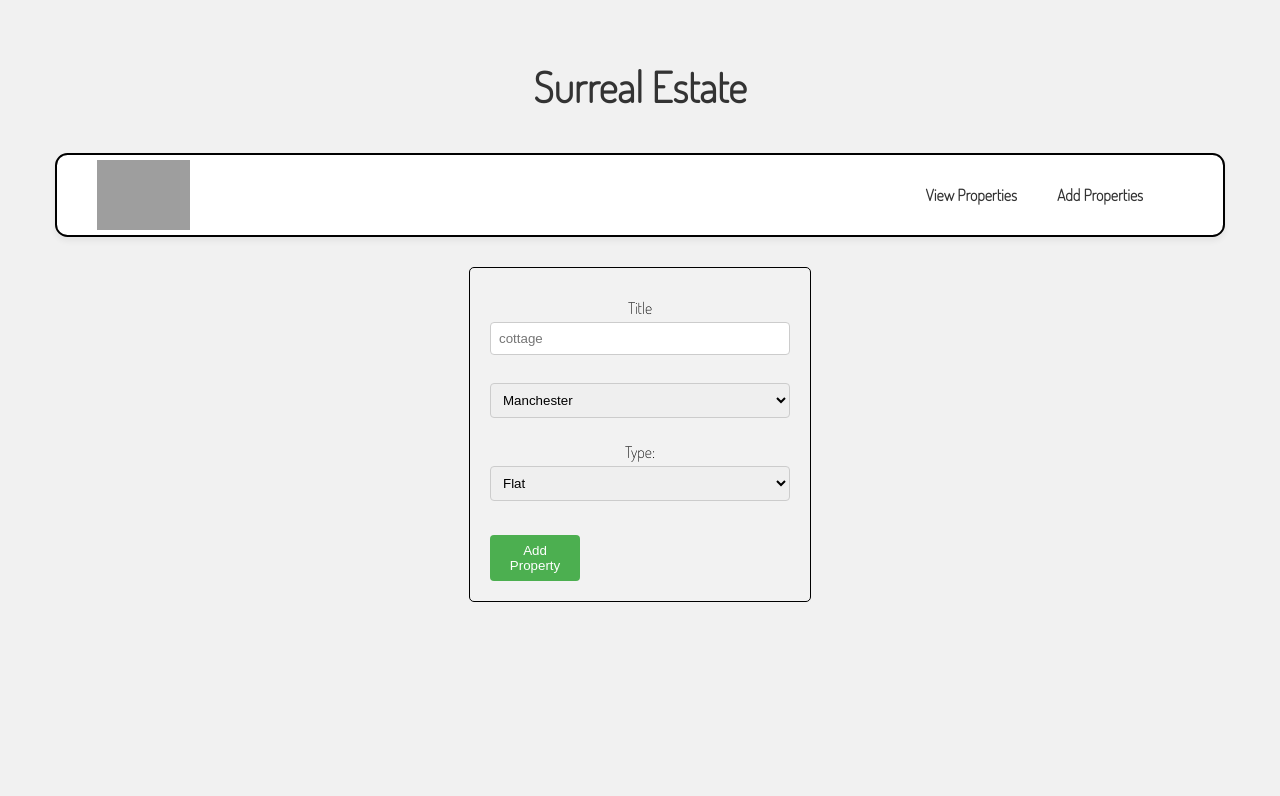
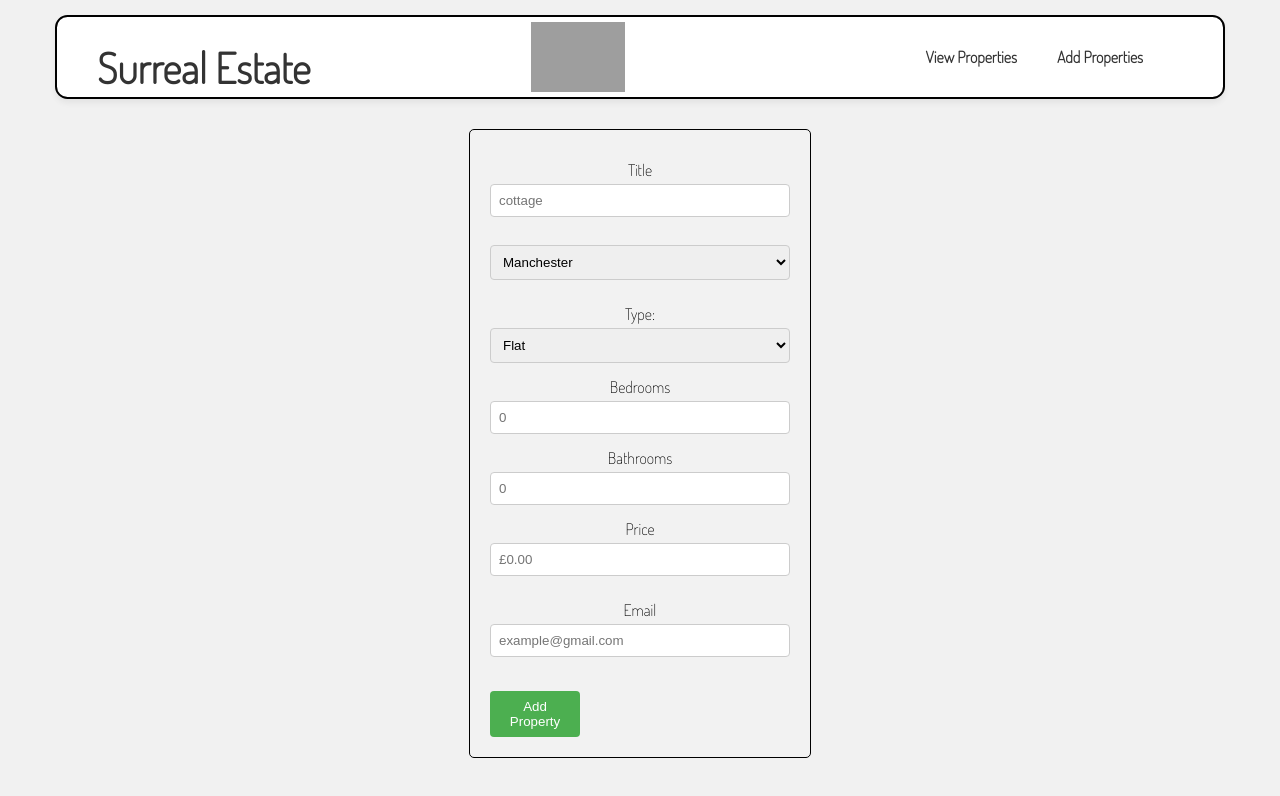
Before and after one commit to DanHancox/surreal-estate, a React (Create React App) app: page /add-property in a window 1280 px wide. Shown: the top 796 px of the page. Built offline with nearby package versions, Linux system fonts and the light colour scheme; grey boxes are pictures that could not be loaded.

Commit message:
added further fields to AddProperty component, axios to API still at a loss

```diff
--- a/src/components/AddProperty.js
+++ b/src/components/AddProperty.js
@@ -1,6 +1,6 @@
 import React, { useState } from "react";
 import "../styles/add-property.css";
-import propertyData from "../requests/propertyData";
+import postProperty from "../requests/postProperty";
 
 const AddProperty = () => {
   const initialState = {
@@ -12,7 +12,7 @@ const AddProperty = () => {
   const [fields, setFields] = useState(initialState.fields);
 
   const handleAddProperty = (event) => {
-    propertyData(fields);
+    postProperty(fields);
     event.preventDefault();
   };
 
@@ -44,6 +44,8 @@ const AddProperty = () => {
             >
               <option value="Manchester">Manchester</option>
               <option value="Leeds">Leeds</option>
+              <option value="Liverpool">Liverpool</option>
+              <option value="Bristol">Bristol</option>
             </select>
           </label>
         </div>
@@ -66,6 +68,48 @@ const AddProperty = () => {
               <option value="Bungalow">Bungalow</option>
             </select>
           </label>
+          <label htmlFor="bedrooms">
+            Bedrooms
+            <input
+              id="bedrooms"
+              name="bedrooms"
+              value={fields.bedrooms}
+              onChange={handleFieldChange}
+              placeholder="0"
+            />
+          </label>
+          <label htmlFor="bathrooms">
+            Bathrooms
+            <input
+              id="bathrooms"
+              name="bathrooms"
+              value={fields.bathrooms}
+              onChange={handleFieldChange}
+              placeholder="0"
+            />
+          </label>
+          <label htmlFor="price">
+            Price
+            <input
+              id="price"
+              name="price"
+              value={fields.price}
+              onChange={handleFieldChange}
+              placeholder="£0.00"
+            />
+          </label>
+        </div>
+        <div className="form_data--email">
+          <label htmlFor="email">
+            Email
+            <input
+              id="email"
+              name="email"
+              value={fields.email}
+              onChange={handleFieldChange}
+              placeholder="example@gmail.com"
+            />
+          </label>
         </div>
         <button className="submit-button" type="submit">
           Add Property
--- a/src/components/App.js
+++ b/src/components/App.js
@@ -8,7 +8,6 @@ import AddProperty from "./AddProperty";
 const App = () => {
   return (
     <div className="App">
-      <h2>Surreal Estate</h2>
       <NavBar />
       <Routes>
         <Route path="/" element={<Properties />} />
--- a/src/components/NavBar.js
+++ b/src/components/NavBar.js
@@ -6,6 +6,7 @@ const NavBar = () => {
   return (
     <div>
       <nav className="navBar">
+        <h2>Surreal Estate</h2>
         <img
           className="logoPic"
           src="http://clipart-library.com/new_gallery/3-30105_white-house-logo-png-village-icon-png.png"
--- /dev/null
+++ b/src/requests/postProperty.js
@@ -0,0 +1,16 @@
+import axios from "axios";
+
+const postProperty = async (fields) => {
+  console.log(fields);
+  try {
+    await axios
+      .post("http://localhost:3000/api/v1/PropertyListing", fields)
+      .then((response) => {
+        console.log(response);
+      });
+  } catch (error) {
+    console.log(error);
+  }
+};
+
+export default postProperty;
--- a/src/requests/propertyData.js
+++ /dev/null
@@ -1,14 +0,0 @@
-import axios from "axios";
-
-const propertyData = (fields) => {
-  axios
-    .post("http://localhost:4000/api/v1/PropertyListing/", fields)
-    .then((res) => {
-      console.log(res);
-    })
-    .catch((err) => {
-      console.log(err);
-    });
-};
-
-export default propertyData;
--- a/src/styles/add-property.css
+++ b/src/styles/add-property.css
@@ -35,7 +35,7 @@ select {
 }
 
 .submit-button {
-  background-color: #4CAF50;
+  background-color: #4caf50;
 
   color: white;
   padding: 8px 16px;
```
Also changed, not shown: src/houselogo.jpeg (deleted).
